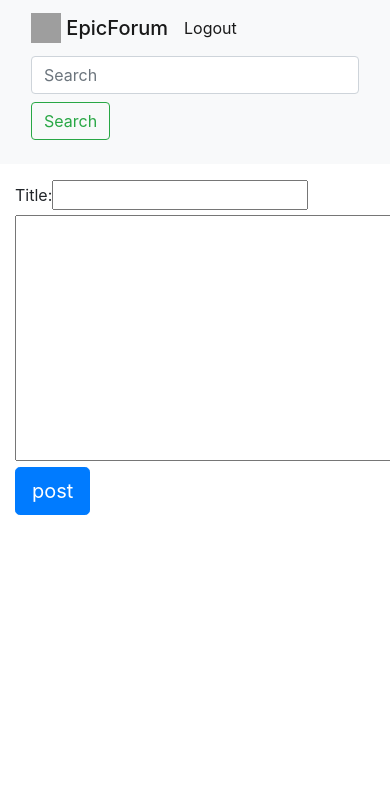
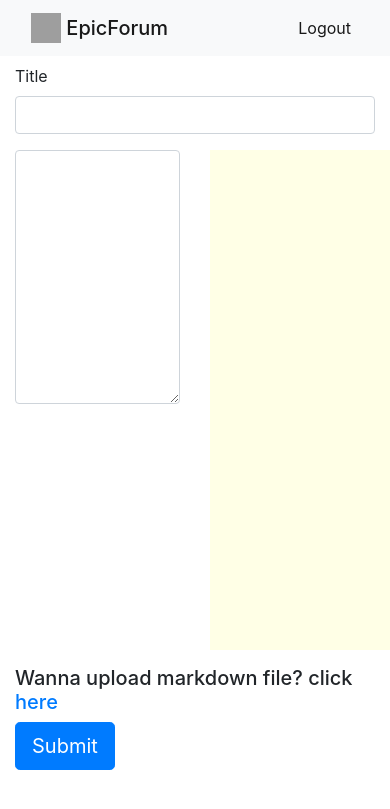
Before and after one commit to JasonWurunfei/FTH, a Django app: page /blog/new/ in a window 390 px wide; the page is wider, and only the part inside the window is pictured. Shown: the top 809 px of that part. Run offline with Django 3.2, Linux system fonts and the light colour scheme; the visitor is signed in with stand-in values (Sample User, id 1); parts of the project's set-up code (start-up, migrations or seed data) failed here and were passed over; some libraries are stand-ins or nearby versions; grey boxes are pictures that could not be loaded.

Commit message:
improved some UI in new blog edit page and blogs page

```diff
--- a/blog/forms.py
+++ b/blog/forms.py
@@ -2,17 +2,33 @@ from django import forms
 from django.forms import ModelForm
 from .models import BlogPost
 from markdownx.widgets import MarkdownxWidget
+from crispy_forms.helper import FormHelper
+from crispy_forms.layout import Layout, Submit, Row, Column
 
 MarkdownxWidget.template_name = 'markdownx/widget2.html'
 
 class BlogForm(ModelForm):
-
     def __init__(self, *args, **kwargs):
         super().__init__(*args, **kwargs)
-
+        self.helper = FormHelper()
+        self.helper.layout = Layout(
+            'title',
+            'body',
+        )
         self.fields['body'].label = ''
+        self.fields['body'].widget = MarkdownxWidget(
+            attrs={
+                'style': '''
+                        background-color:#ffffe6;
+                        min-width:500px;
+                        min-height:500px;
+                ''',
+            }
+        )
         self.fields['created_date'].widget = forms.HiddenInput()
         self.fields['mod_date'].widget = forms.HiddenInput()
+
+
 
     class Meta:
         model = BlogPost
--- a/blog/templates/blog/blog_edit.html
+++ b/blog/templates/blog/blog_edit.html
@@ -1,13 +1,19 @@
 {% extends 'base.html' %}
 {% load static %}
-
+{% load crispy_forms_tags %}
 {% block content %}
-  <div class="container mt-3">
+  <div class="container mt-1">
     <form method="POST" action="{% url 'blog:new_blog' %}">
       {% csrf_token %}
-      {{ form }}
-      <input type="submit" value="post" class="btn btn-primary btn-lg">
+      {% crispy form %}
+      <h5>Wanna upload markdown file? click <a href="#">here</a></h5>
+      <input type="submit" name="Submit" class="btn btn-primary btn-lg">
     </form>
   </div>
   {{ form.media }}
+  <style type="text/css">
+    .asteriskField {
+      display: none;
+    }
+  </style>
 {% endblock %}
--- a/blog/templates/markdownx/widget2.html
+++ b/blog/templates/markdownx/widget2.html
@@ -1,17 +1,18 @@
-<div class="markdownx row">
-
+<div class="markdownx">
   <div class="row">
-    <div class="col-md">
+    <div class="col-6">
       {% include 'django/forms/widgets/textarea.html' %}
     </div>
 
-
-    <div class="col-md">
-      <div class="container" style="background-color: #eee">
-        <div class="markdownx-preview"></div>
-      </div>
+    <div class="col-6">
+      <div class="markdownx-preview markd-show"></div>
     </div>
   </div>
-
-
 </div>
+<style type="text/css">
+  .markd-show {
+    background-color: #ffffe6;
+    min-width: 500px;
+    min-height: 500px;
+  }
+</style>
--- a/templates/base.html
+++ b/templates/base.html
@@ -20,22 +20,20 @@
         </a>
 
 
-        <ul class="navbar-nav mr-auto">
+        <ul class="navbar-nav ml-auto mr-2">
           <li class="nav-item active">
             {% if user.is_authenticated %}
-              <a class="nav-link" href="{% url 'accounts:logout' %}">Logout <span class="sr-only">(current)</span></a>
+              <a class="nav-link " href="{% url 'accounts:logout' %}">Logout <span class="sr-only">(current)</span></a>
             {% else %}
               <a class="nav-link" href="{% url 'accounts:login' %}">Login <span class="sr-only">(current)</span></a>
             {% endif %}
           </li>
         </ul>
 
-        <form class="form-inline my-2 my-lg-0">
-          <input class="form-control mr-sm-2" type="search" placeholder="Search" aria-label="Search">
-          <button class="btn btn-outline-success my-2 my-sm-0" type="submit">Search</button>
-        </form>
+
       </div>
     </nav>
+
     {% block content %}
 
     {% endblock %}
```
Also changed, not shown: blog/templates/blog/blog.html (+21 -0 lines), media/markdownx/2020/02/26/fd0419dd-f798-4ebf-abb4-c8a7f36ae273.jpg (added).
